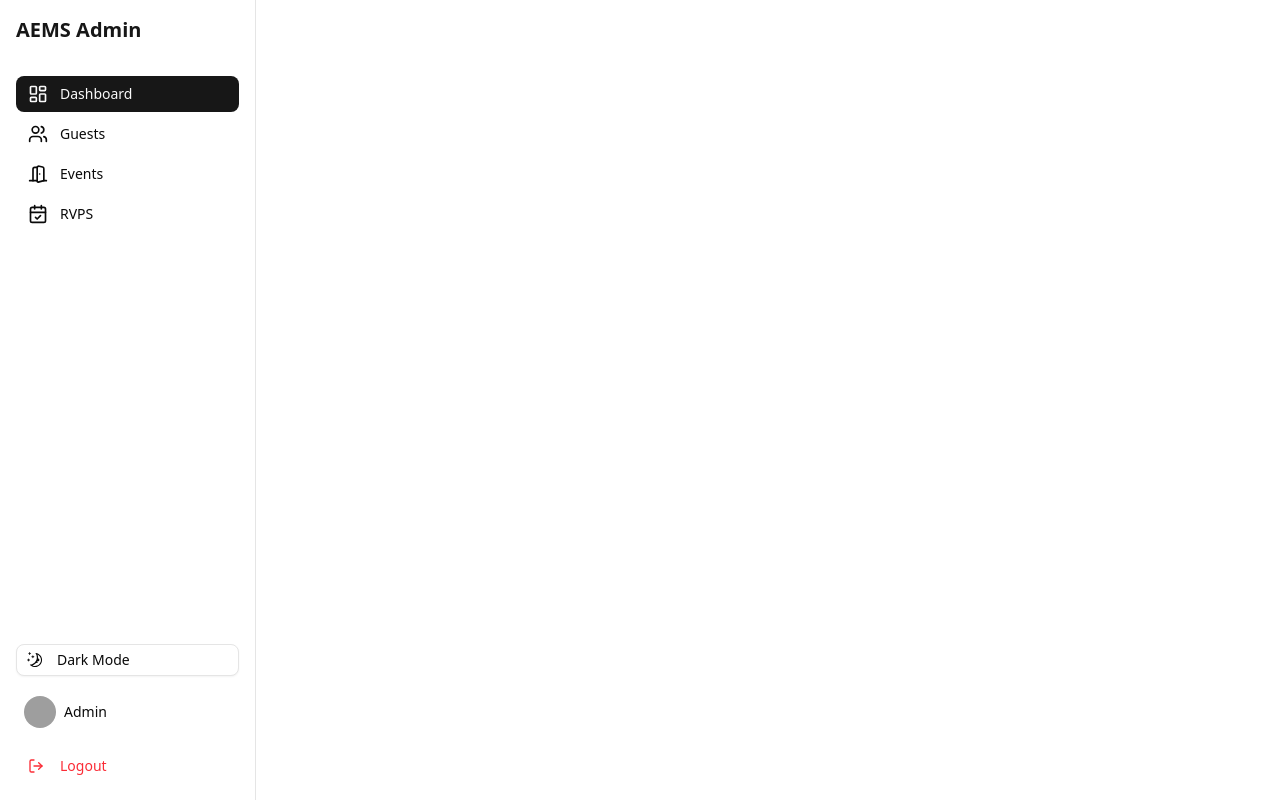
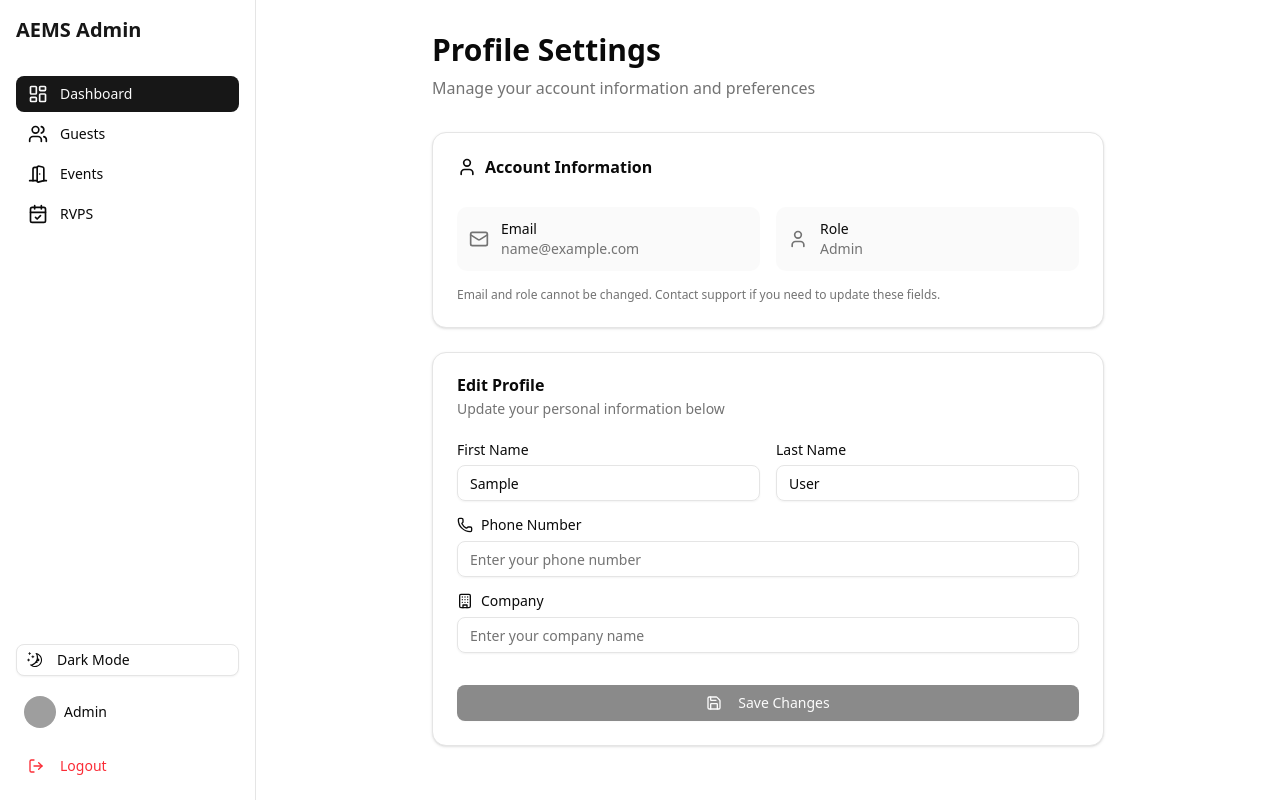
Before and after one commit to Nelson2023-2024/codebuzz, a React (Vite) app in the folder frontend/: page /profile in a window 1280 px wide. Built offline with nearby package versions, Linux system fonts and the light colour scheme; sample sign-in values are in the browser's storage; grey boxes are pictures that could not be loaded.

Commit message:
Profile page and update profile functionality fully setup

```diff
--- a/frontend/src/App.jsx
+++ b/frontend/src/App.jsx
@@ -11,6 +11,7 @@ import GuestPage from "./pages/guests/GuestPage";
 import GuestDetailPage from "./pages/guests/GuestDetailsPage";
 import EventPage from "./pages/events/EventPage";
 import RVPSPage from "./pages/rvps/RVPSPage";
+import ProfilePage from "./pages/profile/ProfilePage";
 
 function App() {
   // FIX: Destructure 'error' from useAuth
@@ -58,6 +59,10 @@ function App() {
             path="/rvps"
             element={authUser ? <RVPSPage /> : <Navigate to={"/login"} />}
           />
+          <Route
+            path="/profile"
+            element={authUser ? <ProfilePage /> : <Navigate to={"/login"} />}
+          />
         </Routes>
         <Toaster />
       </div>
--- /dev/null
+++ b/frontend/src/hooks/useUpdateProfile.js
@@ -0,0 +1,65 @@
+import { useMutation, useQueryClient } from "@tanstack/react-query";
+import toast from "react-hot-toast";
+
+export function useUpdateProfile() {
+  const queryClient = useQueryClient();
+
+  const {
+    mutate: updateProfile,
+    isLoading,
+    isError,
+    error,
+  } = useMutation({
+    mutationFn: async ({ firstName, lastName, phone, company }) => {
+      console.log("Attempting to update profile with:", { firstName, lastName, phone, company });
+
+      try {
+        const response = await fetch("http://localhost:5000/api/auth/update-profile", {
+          method: "PUT",
+          headers: {
+            "Content-Type": "application/json",
+          },
+          credentials: "include", // Important for sending cookies/auth
+          body: JSON.stringify({ firstName, lastName, phone, company }),
+        });
+
+        console.log("Response status:", response.status);
+        const data = await response.json();
+        console.log("Response data:", data);
+
+        if (!response.ok) {
+          if (response.status === 404) {
+            throw new Error(data.message || "User not found");
+          } else if (response.status === 401) {
+            throw new Error("Unauthorized. Please login again.");
+          } else {
+            throw new Error(data.message || `Update failed (${response.status})`);
+          }
+        }
+
+        // Update localStorage with new user data
+        const currentUser = JSON.parse(localStorage.getItem("authUser") || "{}");
+        const updatedUser = { ...currentUser, ...data.user };
+        localStorage.setItem("authUser", JSON.stringify(updatedUser));
+
+        return data;
+      } catch (error) {
+        console.error("Update profile error:", error);
+        throw error;
+      }
+    },
+
+    onSuccess: (data) => {
+      console.log("Profile update successful:", data);
+      // Invalidate and refetch auth user data
+      queryClient.invalidateQueries({ queryKey: ["authUser"] });
+      toast.success("Profile updated successfully!");
+    },
+
+    onError: (error) => {
+      toast.error(error.message || "Failed to update profile. Please try again.");
+    },
+  });
+
+  return { updateProfile, isLoading, isError, error };
+}
--- a/frontend/src/pages/profile/ProfilePage.jsx
+++ b/frontend/src/pages/profile/ProfilePage.jsx
@@ -1,177 +1,323 @@
-import { useQuery, useMutation, useQueryClient } from "@tanstack/react-query";
-import { Camera, Mail, User, Calendar, Building } from "lucide-react";
-import { useState } from "react";
-import { format } from "date-fns";
+import React, { useState, useEffect } from "react";
 import {
   Card,
-  CardContent,
-  CardDescription,
   CardHeader,
   CardTitle,
+  CardContent,
 } from "../../components/ui/card";
-import { Button } from "@/components/ui/button";
-import { Avatar, AvatarImage, AvatarFallback } from "../../components/ui/avatar";
+import { Button } from "../../components/ui/button";
 import { Input } from "../../components/ui/input";
 import { Label } from "../../components/ui/label";
-import { Skeleton } from "../../components/ui/skeleton";
+import {
+  Loader2,
+  User,
+  Mail,
+  Phone,
+  Building,
+  Save,
+  AlertCircle,
+  Link as LinkIcon,
+  Copy, // Import the Copy icon
+  Check, // Import the Check icon for feedback
+} from "lucide-react";
 import { useAuth } from "../../hooks/useAuth";
+import { useUpdateProfile } from "../../hooks/useUpdateProfile";
+import toast from "react-hot-toast"; // Import toast for notifications
 
 const ProfilePage = () => {
-  const { data: authUser, isLoading } = useAuth();
-  const [selectedImg, setSelectedImg] = useState(null);
-  const queryClient = useQueryClient();
+  const { authUser, isLoading: authLoading } = useAuth();
+  const { updateProfile, isLoading: isUpdating } = useUpdateProfile();
 
-  const updateProfileMutation = useMutation({
-    mutationFn: async (profileData) => {
-      const response = await fetch("/api/users/update", {
-        method: "PUT",
-        headers: {
-          "Content-Type": "application/json",
-        },
-        body: JSON.stringify(profileData),
-      });
-      if (!response.ok) throw new Error("Failed to update profile");
-      return response.json();
-    },
-    onSuccess: () => {
-      // Invalidate auth query to refresh user data
-      queryClient.invalidateQueries({ queryKey: ["authUser"] });
-    },
+  // Form state
+  const [formData, setFormData] = useState({
+    firstName: "",
+    lastName: "",
+    phone: "",
+    company: "",
   });
 
-  const handleImageUpload = async (e) => {
-    const file = e.target.files[0];
-    if (!file) return;
+  const [hasChanges, setHasChanges] = useState(false);
+  const [copied, setCopied] = useState(false); // State for copy button feedback
 
-    const reader = new FileReader();
-    reader.readAsDataURL(file);
+  // Initialize form with user data
+  useEffect(() => {
+    if (authUser) {
+      setFormData({
+        firstName: authUser.firstName || "",
+        lastName: authUser.lastName || "",
+        phone: authUser.phone || "",
+        company: authUser.company || "",
+      });
+    }
+  }, [authUser]);
 
-    reader.onload = async () => {
-      const base64Image = reader.result;
-      setSelectedImg(base64Image);
-      updateProfileMutation.mutate({ profilePic: base64Image });
-    };
+  // Track changes
+  useEffect(() => {
+    if (authUser) {
+      const originalData = {
+        firstName: authUser.firstName || "",
+        lastName: authUser.lastName || "",
+        phone: authUser.phone || "",
+        company: authUser.company || "",
+      };
+
+      const hasChanged = Object.keys(formData).some(
+        (key) => formData[key] !== originalData[key]
+      );
+
+      setHasChanges(hasChanged);
+    }
+  }, [formData, authUser]);
+
+  // Handle input changes
+  const handleInputChange = (e) => {
+    const { name, value } = e.target;
+    setFormData((prev) => ({
+      ...prev,
+      [name]: value,
+    }));
   };
 
-  if (isLoading) {
+  // Handle form submission
+  const handleSubmit = (e) => {
+    e.preventDefault();
+
+    // Only send fields that have values
+    const updateData = {};
+    if (formData.firstName.trim())
+      updateData.firstName = formData.firstName.trim();
+    if (formData.lastName.trim())
+      updateData.lastName = formData.lastName.trim();
+    if (formData.phone.trim()) updateData.phone = formData.phone.trim();
+    if (formData.company.trim()) updateData.company = formData.company.trim();
+
+    updateProfile(updateData);
+  };
+
+  // Reset form to original values
+  const handleReset = () => {
+    if (authUser) {
+      setFormData({
+        firstName: authUser.firstName || "",
+        lastName: authUser.lastName || "",
+        phone: authUser.phone || "",
+        company: authUser.company || "",
+      });
+    }
+  };
+
+  // Handle copy to clipboard functionality
+  const handleCopyInvitationToken = async () => {
+    if (authUser?.invitationToken) {
+      try {
+        await navigator.clipboard.writeText(authUser.invitationToken);
+        setCopied(true);
+        toast.success("Invitation token copied to clipboard!");
+        setTimeout(() => setCopied(false), 2000); // Reset copied state after 2 seconds
+      } catch (err) {
+        console.error("Failed to copy invitation token: ", err);
+        toast.error("Failed to copy token.");
+      }
+    }
+  };
+
+  if (authLoading) {
     return (
-      <div className="flex items-center justify-center h-screen">
-        <Skeleton className="h-[200px] w-[400px]" />
+      <div className="px-4 sm:px-6 lg:px-8">
+        <div className="max-w-2xl mx-auto py-8">
+          <div className="flex items-center justify-center">
+            <Loader2 className="h-8 w-8 animate-spin" />
+            <span className="ml-2">Loading profile...</span>
+          </div>
+        </div>
+      </div>
+    );
+  }
+
+  if (!authUser) {
+    return (
+      <div className="px-4 sm:px-6 lg:px-8">
+        <div className="max-w-2xl mx-auto py-8">
+          <div className="p-4 bg-destructive/10 text-destructive rounded-lg flex items-center gap-3">
+            <AlertCircle className="h-5 w-5" />
+            <span>Please login to view your profile</span>
+          </div>
+        </div>
       </div>
     );
   }
 
   return (
-    <div className="container max-w-2xl py-8 mx-auto px-4 sm:px-6 lg:px-8"> {/* Added mx-auto and more padding */}
-      <Card className="w-full"> {/* Ensured card takes full width of its container */}
-        <CardHeader className="text-center">
-          <CardTitle className="text-2xl">Profile Information</CardTitle>
-          <CardDescription>
-            Manage your account settings and view profile details
-          </CardDescription>
-        </CardHeader>
+    <div className="px-4 sm:px-6 lg:px-8">
+      <div className="max-w-2xl mx-auto py-8">
+        {/* Page Header */}
+        <div className="mb-8">
+          <h1 className="text-3xl font-bold">Profile Settings</h1>
+          <p className="text-muted-foreground mt-2">
+            Manage your account information and preferences
+          </p>
+        </div>
 
-        <CardContent className="space-y-6">
-          {/* Avatar Section */}
-          <div className="flex flex-col items-center gap-4">
-            <div className="relative">
-              <Avatar className="w-32 h-32">
-                <AvatarImage
-                  src={selectedImg || authUser?.profilePic || "/avatar.png"}
-                  alt={authUser?.fullName}
-                />
-                <AvatarFallback>
-                  {authUser?.fullName?.charAt(0)}
-                </AvatarFallback>
-              </Avatar>
-
-              <Label
-                htmlFor="avatar-upload"
-                className="absolute bottom-0 right-0 bg-background p-2 rounded-full cursor-pointer border hover:scale-105 transition-all"
-              >
-                <Camera className="w-5 h-5" />
-                <Input
-                  type="file"
-                  id="avatar-upload"
-                  className="hidden"
-                  accept="image/*"
-                  onChange={handleImageUpload}
-                  disabled={updateProfileMutation.isPending}
-                />
-              </Label>
+        {/* Profile Info Card */}
+        <Card className="mb-6">
+          <CardHeader>
+            <CardTitle className="flex items-center gap-2">
+              <User className="h-5 w-5" />
+              Account Information
+            </CardTitle>
+          </CardHeader>
+          <CardContent>
+            <div className="grid grid-cols-1 md:grid-cols-2 gap-4 mb-4">
+              <div className="flex items-center gap-3 p-3 bg-muted/50 rounded-lg">
+                <Mail className="h-5 w-5 text-muted-foreground" />
+                <div>
+                  <p className="text-sm font-medium">Email</p>
+                  <p className="text-sm text-muted-foreground">
+                    {authUser.email}
+                  </p>
+                </div>
+              </div>
+              <div className="flex items-center gap-3 p-3 bg-muted/50 rounded-lg">
+                <User className="h-5 w-5 text-muted-foreground" />
+                <div>
+                  <p className="text-sm font-medium">Role</p>
+                  <p className="text-sm text-muted-foreground capitalize">
+                    {authUser.role}
+                  </p>
+                </div>
+              </div>
             </div>
-
-            {updateProfileMutation.isPending && (
-              <p className="text-muted-foreground text-sm">Uploading...</p>
-            )}
-          </div>
-
-          {/* User Info Section */}
-          <div className="space-y-4">
-            <div className="space-y-2">
-              <Label className="flex items-center gap-2">
-                <User className="w-4 h-4" />
-                Full Name
-              </Label>
-              <Card className="p-4">
-                <p>{authUser?.fullName}</p>
-              </Card>
-            </div>
-
-            <div className="space-y-2">
-              <Label className="flex items-center gap-2">
-                <Mail className="w-4 h-4" />
-                Email Address
-              </Label>
-              <Card className="p-4">
-                <p>{authUser?.email}</p>
-              </Card>
-            </div>
-
-            {authUser?.department && (
-              <div className="space-y-2">
-                <Label className="flex items-center gap-2">
-                  <Building className="w-4 h-4" />
-                  Department
-                </Label>
-                <Card className="p-4">
-                  <p>{authUser.department.name}</p>
-                  <p className="text-sm text-muted-foreground">
-                    {authUser.department.description}
-                  </p>
-                </Card>
+            {/* Invitation Token Display */}
+            {authUser.invitationToken && (
+              <div className="space-y-2"> {/* Use space-y to separate token and warning */}
+                <div className="flex items-center gap-3 p-3 bg-muted/50 rounded-lg">
+                  <LinkIcon className="h-5 w-5 text-muted-foreground" />
+                  <div className="flex-grow">
+                    <p className="text-sm font-medium">Invitation Token</p>
+                    <p className="text-sm text-muted-foreground break-all">
+                      {authUser.invitationToken}
+                    </p>
+                  </div>
+                  <Button
+                    type="button"
+                    variant="ghost"
+                    size="icon"
+                    onClick={handleCopyInvitationToken}
+                    aria-label="Copy invitation token"
+                    className="flex-shrink-0"
+                  >
+                    {copied ? (
+                      <Check className="h-4 w-4 text-green-500" />
+                    ) : (
+                      <Copy className="h-4 w-4" />
+                    )}
+                  </Button>
+                </div>
+                <div className="p-3 bg-yellow-100 text-yellow-800 rounded-lg text-sm flex items-center gap-2">
+                    <AlertCircle className="h-4 w-4 flex-shrink-0" />
+                    <span className="flex-grow">Never share this invitation token with anyone else. It grants access.</span>
+                </div>
               </div>
             )}
-          </div>
+            <p className="text-xs text-muted-foreground mt-4"> {/* Adjusted margin for new elements */}
+              Email and role cannot be changed. Contact support if you need to
+              update these fields.
+            </p>
+          </CardContent>
+        </Card>
 
-          {/* Account Info Section */}
-          <Card>
-            <CardHeader>
-              <CardTitle>Account Information</CardTitle>
-            </CardHeader>
-            <CardContent className="space-y-4">
-              <div className="flex justify-between items-center">
-                <span>Member Since</span>
-                <span className="text-muted-foreground">
-                  {authUser?.createdAt && format(new Date(authUser.createdAt), "MMM dd, yyyy")}
-                </span>
+        {/* Edit Profile Form */}
+        <Card>
+          <CardHeader>
+            <CardTitle>Edit Profile</CardTitle>
+            <p className="text-sm text-muted-foreground">
+              Update your personal information below
+            </p>
+          </CardHeader>
+          <CardContent>
+            <form onSubmit={handleSubmit} className="space-y-4">
+              {/* Name Fields */}
+              <div className="grid grid-cols-1 md:grid-cols-2 gap-4">
+                <div className="space-y-2">
+                  <Label htmlFor="firstName">First Name</Label>
+                  <Input
+                    id="firstName"
+                    name="firstName"
+                    type="text"
+                    value={formData.firstName}
+                    onChange={handleInputChange}
+                    placeholder="Enter your first name"
+                  />
+                </div>
+                <div className="space-y-2">
+                  <Label htmlFor="lastName">Last Name</Label>
+                  <Input
+                    id="lastName"
+                    name="lastName"
+                    type="text"
+                    value={formData.lastName}
+                    onChange={handleInputChange}
+                    placeholder="Enter your last name"
+                  />
+                </div>
               </div>
 
-              <div className="flex justify-between items-center">
-                <span>Account Status</span>
-                <span className="text-green-500">{authUser?.employeeStatus}</span>
+              {/* Phone Field */}
+              <div className="space-y-2">
+                <Label htmlFor="phone" className="flex items-center gap-2">
+                  <Phone className="h-4 w-4" />
+                  Phone Number
+                </Label>
+                <Input
+                  id="phone"
+                  name="phone"
+                  type="tel"
+                  value={formData.phone}
+                  onChange={handleInputChange}
+                  placeholder="Enter your phone number"
+                />
               </div>
 
-              <div className="flex justify-between items-center">
-                <span>Role</span>
-                <span className="text-muted-foreground capitalize">
-                  {authUser?.role}
-                </span>
+              {/* Company Field */}
+              <div className="space-y-2">
+                <Label htmlFor="company" className="flex items-center gap-2">
+                  <Building className="h-4 w-4" />
+                  Company
+                </Label>
+                <Input
+                  id="company"
+                  name="company"
+                  type="text"
+                  value={formData.company}
+                  onChange={handleInputChange}
+                  placeholder="Enter your company name"
+                />
               </div>
-            </CardContent>
-          </Card>
-        </CardContent>
-      </Card>
+
+              {/* Form Actions */}
+              <div className="flex gap-2 pt-4">
+                <Button
+                  type="submit"
+                  disabled={!hasChanges || isUpdating}
+                  className="flex-1"
+                >
+                  {isUpdating ? (
+                    <>
+                      <Loader2 className="mr-2 h-4 w-4 animate-spin" />
+                      Updating...
+                    </>
+                  ) : (
+                    <>
+                      <Save className="mr-2 h-4 w-4" />
+                      Save Changes
+                    </>
+                  )}
+                </Button>
+              </div>
+            </form>
+          </CardContent>
+        </Card>
+      </div>
     </div>
   );
 };
```
Also changed, not shown: 1 other file (tests, documents, lock files or other folders).
